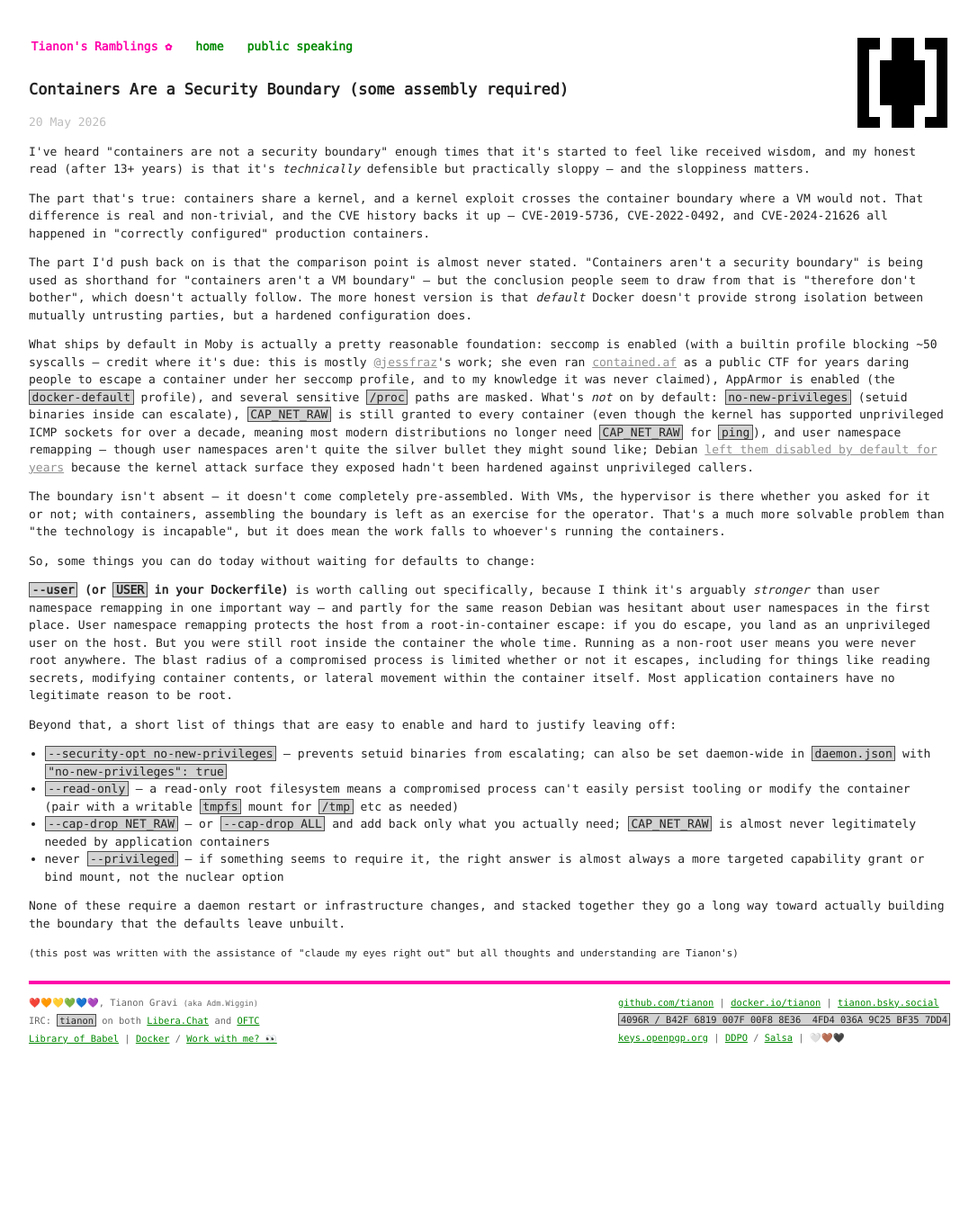
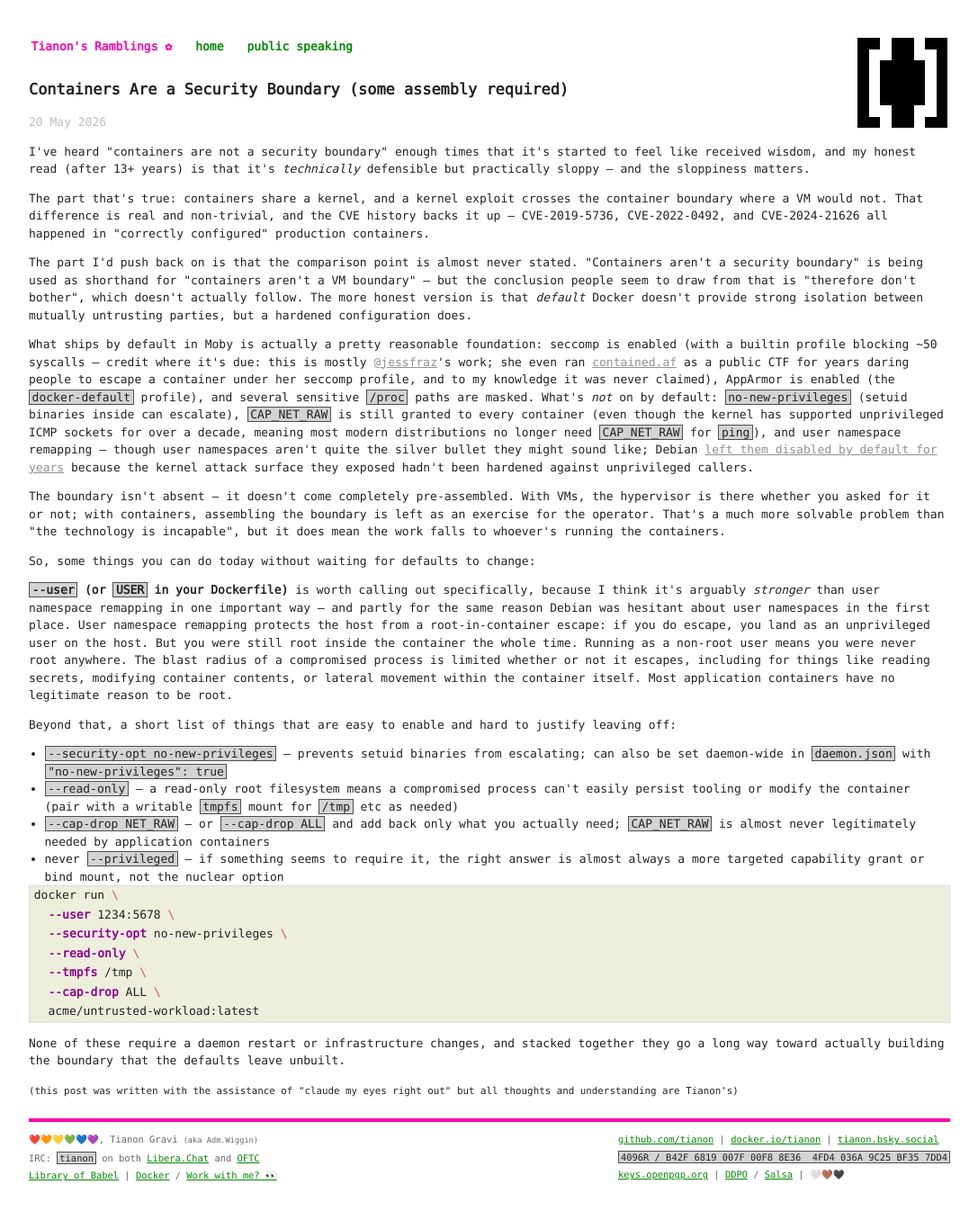
Before and after one commit to tianon/tianon.github.io, a Jekyll site: the page built from _posts/2026-05-20-container-security.md, in a window 1280 px wide. Shown: the whole page at 90% size, without its empty margins (96-1183 px from the left). Built offline with Jekyll 4.4.1, drawn with Linux system fonts in a browser that asks for light colours; before the commit the page ends 1214 px from its top, so only the background shows below that.

Commit message:
Add an explicit example to our post

````diff
--- a/_posts/2026-05-20-container-security.md
+++ b/_posts/2026-05-20-container-security.md
@@ -24,6 +24,16 @@ Beyond that, a short list of things that are easy to enable and hard to justify
 - `--cap-drop NET_RAW` -- or `--cap-drop ALL` and add back only what you actually need; `CAP_NET_RAW` is almost never legitimately needed by application containers
 - never `--privileged` -- if something seems to require it, the right answer is almost always a more targeted capability grant or bind mount, not the nuclear option
 
+```bash
+docker run \
+  --user 1234:5678 \
+  --security-opt no-new-privileges \
+  --read-only \
+  --tmpfs /tmp \
+  --cap-drop ALL \
+  acme/untrusted-workload:latest
+```
+
 None of these require a daemon restart or infrastructure changes, and stacked together they go a long way toward actually building the boundary that the defaults leave unbuilt.
 
 <small>(this post was written with the assistance of "claude my eyes right out" but all thoughts and understanding are Tianon's)</small>
````
